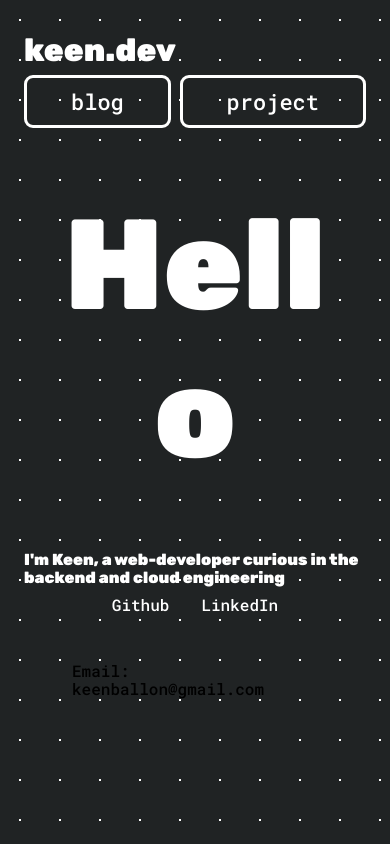
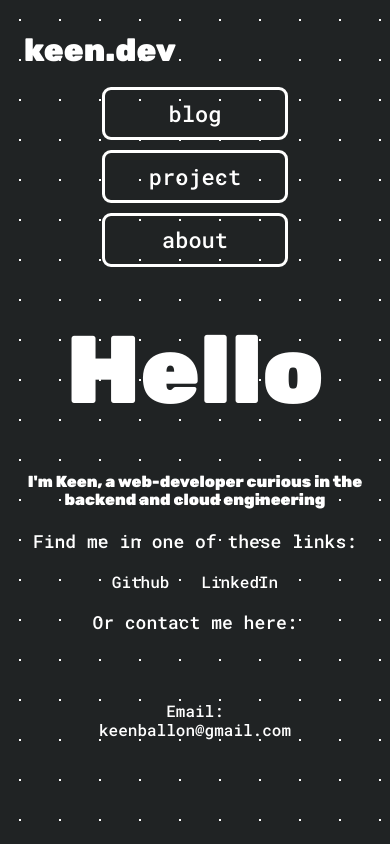
Before and after one commit to keenowh/keen.dev-blog, a Gatsby site: page / in a window 390 px wide. Built offline with nearby package versions, Linux system fonts and the light colour scheme; Gatsby itself is replaced by a stand-in of ours.

Commit message:
mobile design changes

```diff
--- a/package.json
+++ b/package.json
@@ -5,6 +5,7 @@
   "version": "0.1.0",
   "author": "Kyle Mathews <mathews.kyle@gmail.com>",
   "dependencies": {
+    "@emotion/styled": "^10.0.27",
     "gatsby": "2.23.4",
     "gatsby-image": "^2.2.39",
     "gatsby-mdx": "^0.4.0",
--- a/src/components/GlobalStyle.js
+++ b/src/components/GlobalStyle.js
@@ -149,7 +149,8 @@ const GlobalStyle = createGlobalStyle`
 
   .blog-section {
     font-size: 1.8rem;
-
+    color: white;
+    padding: 0 2em;
     &:not(:first-child) {
       margin-top: 2em;
     }
--- a/src/components/nav.js
+++ b/src/components/nav.js
@@ -20,9 +20,16 @@ const StyledList = styled.ul`
    justify-content: space-between;
    margin-top: 0;
 
-  @media (min-width: 520px) {
-    display: block;
+
+
+
+   @media (max-width: 520px) {
+      display: flex;
+      flex-direction: column;
+      margin-top: 0.5em;
+      align-content: center;
    }
+
 `
 
 const ListElement = styled.li`
@@ -32,22 +39,28 @@ const ListElement = styled.li`
    font-size: 1.8rem;
    border-radius: 9px;
    border: solid white 3px;
-
+   max-width: 250px;
     @media (min-width: 300px) {
         font-size: 2.2rem;
         padding-right: 0;
         padding-left: 0;
+        margin-top: 10px
     }
 
-  @media (min-width: 350px) {
-    font-size: 2.2rem;
-  }
+//    @media (min-width: 350px) {
+//       font-size: 2.2rem;
+//    }
 
-  @media (min-width: 520px) {
-    padding: 7px;
-    margin-right: 2rem;
-    font-size: 2.4rem;
-  }
+//    @media (max-width: 350px) {
+//     font-size: 2.2rem;
+//     margin-top: 10px;
+//  }
+//    @media (min-width: 520px) {
+//       padding: 7px;
+//       margin-right: 2rem;
+//       font-size: 2.4rem;
+//       max-width:
+//    }
 
    &:after {
       content: " ";
@@ -102,6 +115,12 @@ const Nav = () => {
                   project
                </NavItem>
             </ListElement>
+
+            <ListElement>
+               <NavItem to="/about/" activeClassName={activeClassName}>
+                  about
+               </NavItem>
+            </ListElement>
          </StyledList>
       </StyledNav>
    )
--- a/src/components/projectlisting.js
+++ b/src/components/projectlisting.js
@@ -1,6 +1,7 @@
 import React from "react"
 import styled from "styled-components"
 import { Link } from "gatsby"
+// import styled from "@emotion/styled/macro";
 // const DateSpan = styled.span`
 //   color: #999;
 //   margin-left: 0.5em;
--- a/src/pages/index.js
+++ b/src/pages/index.js
@@ -17,12 +17,17 @@ const StyledContainer = styled.div`
 
 const StyledHeading = styled.h1`
    text-align: center;
-   font-size: 8em;
+   font-size: 6em;
+
+   @media (min-width: 768px) {
+      font-size: 9em;
+   }
 `
 
 const StyledStatementBlock = styled.div`
    max-width: 35em;
    margin: auto;
+   text-align: center;
 `
 
 const StyledSocialLinks = styled.a`
@@ -42,15 +47,16 @@ const StyledLinkBlock = styled.div`
 `
 const IndexPage = () => (
    <Layout>
-      <StyledContainer>
+      <StyledContainer style={{textAlign: "center", color: "white"}}>
          <StyledHeading>Hello</StyledHeading>
          <StyledStatementBlock>
-            <h4>
+            <h4 style={{margin: "0"}}>
                I'm Keen, a web-developer curious in the backend and cloud
                engineering
             </h4>
          </StyledStatementBlock>
          <StyledLinkBlock>
+            <p style={{color: "white"}}>Find me in one of these links: </p>
             <StyledSocialLinks href="http://github.com/keenowh">
                Github
             </StyledSocialLinks>
@@ -58,6 +64,7 @@ const IndexPage = () => (
                LinkedIn
             </StyledSocialLinks>
          </StyledLinkBlock>
+         <p style={{color: "white"}}>Or contact me here:</p>
          <div style={{ padding: "3em", margin: "auto" }}>
             Email: keenballon@gmail.com
          </div>
```
Also changed, not shown: src/pages/about.js (added, +21 -0 lines), 1 other file. Lines whose indentation alone changed are shown as unchanged.
